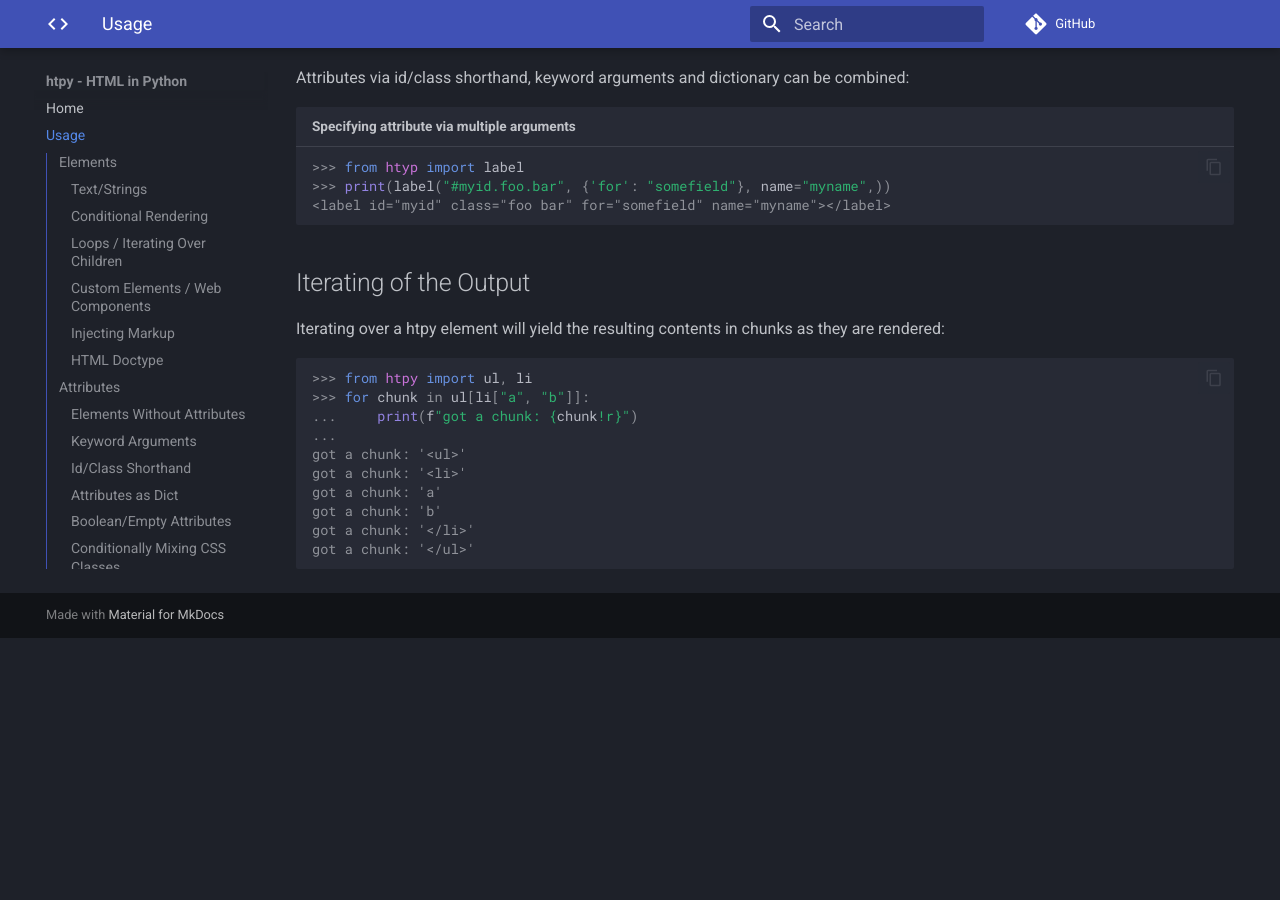
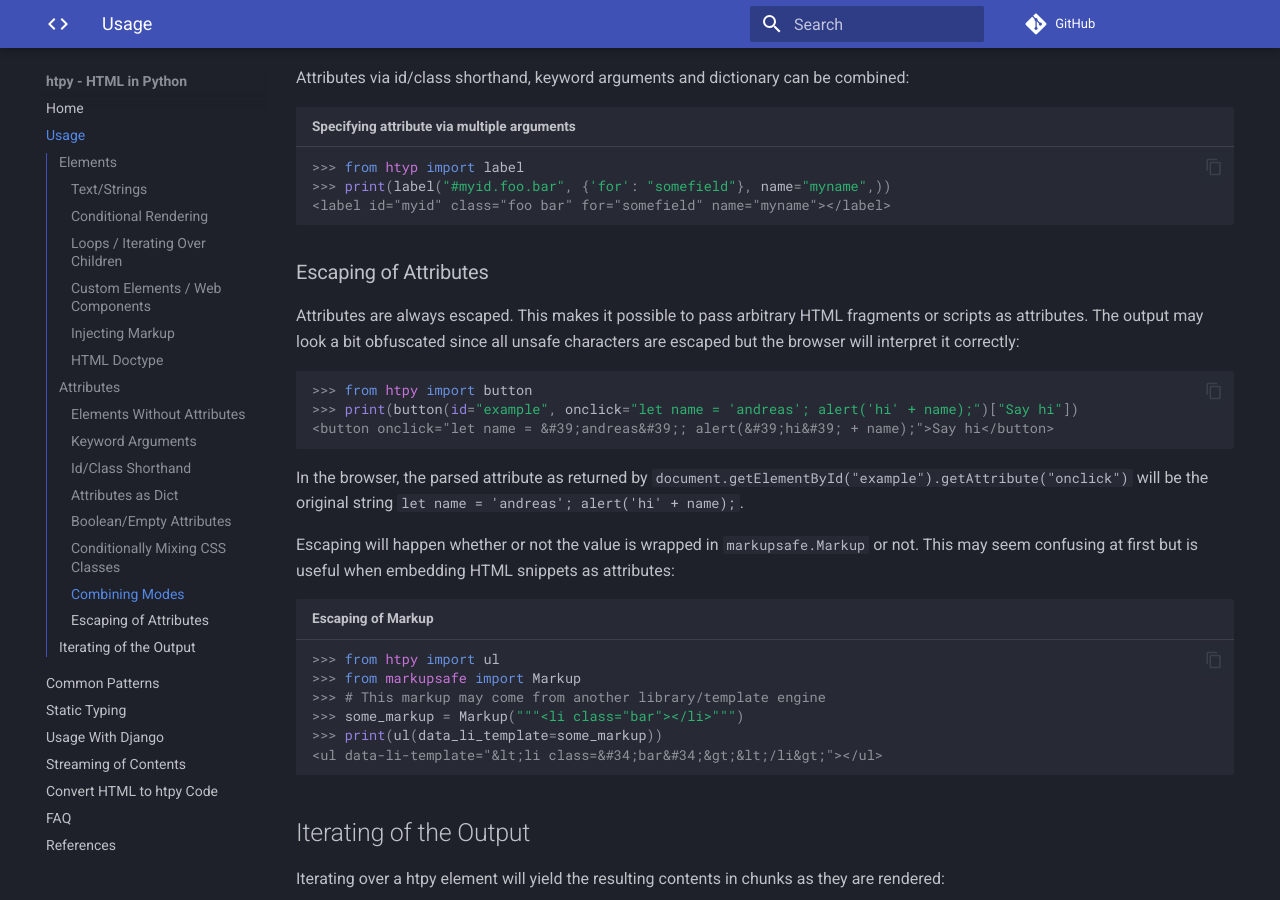
Before and after one commit to pelme/htpy, an MkDocs documentation site: the page built from docs/usage.md, in a window 1280 px wide and 900 px high, scrolled down 5406 px. Built offline with MkDocs 1.6.1 and Material for MkDocs 9.7.7, drawn with Linux system fonts in a browser that asks for light colours; comment, search, counter and statistics services are not loaded; before the commit the page ends 6044 px from its top, so only the background shows below that.

Commit message:
Clarify escaping of attributes in the docs. Closes #21.

````diff
--- a/docs/usage.md
+++ b/docs/usage.md
@@ -261,6 +261,35 @@
 <label id="myid" class="foo bar" for="somefield" name="myname"></label>
 ```
 
+### Escaping of Attributes
+
+Attributes are always escaped. This makes it possible to pass arbitrary HTML
+fragments or scripts as attributes. The output may look a bit obfuscated since
+all unsafe characters are escaped but the browser will interpret it correctly:
+
+```pycon
+>>> from htpy import button
+>>> print(button(id="example", onclick="let name = 'andreas'; alert('hi' + name);")["Say hi"])
+<button onclick="let name = &#39;andreas&#39;; alert(&#39;hi&#39; + name);">Say hi</button>
+```
+
+In the browser, the parsed attribute as returned by
+`document.getElementById("example").getAttribute("onclick")` will be the
+original string `let name = 'andreas'; alert('hi' + name);`.
+
+Escaping will happen whether or not the value is wrapped in `markupsafe.Markup`
+or not. This may seem confusing at first but is useful when embedding HTML
+snippets as attributes:
+
+```pycon title="Escaping of Markup"
+>>> from htpy import ul
+>>> from markupsafe import Markup
+>>> # This markup may come from another library/template engine
+>>> some_markup = Markup("""<li class="bar"></li>""")
+>>> print(ul(data_li_template=some_markup))
+<ul data-li-template="&lt;li class=&#34;bar&#34;&gt;&lt;/li&gt;"></ul>
+```
+
 ## Iterating of the Output
 
 Iterating over a htpy element will yield the resulting contents in chunks as
````
